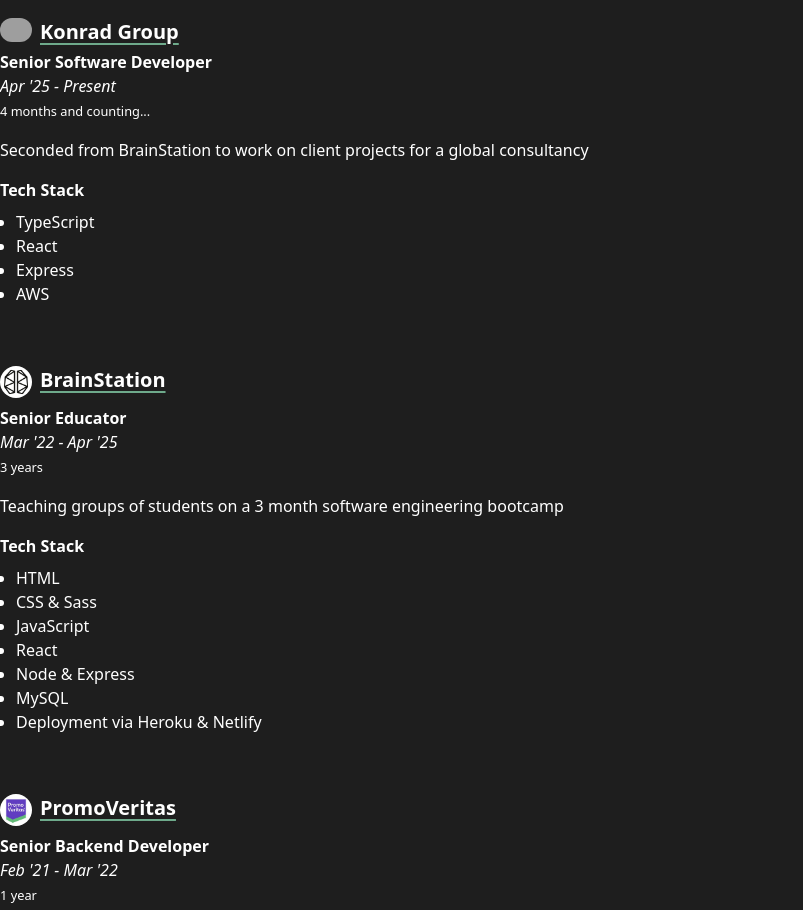
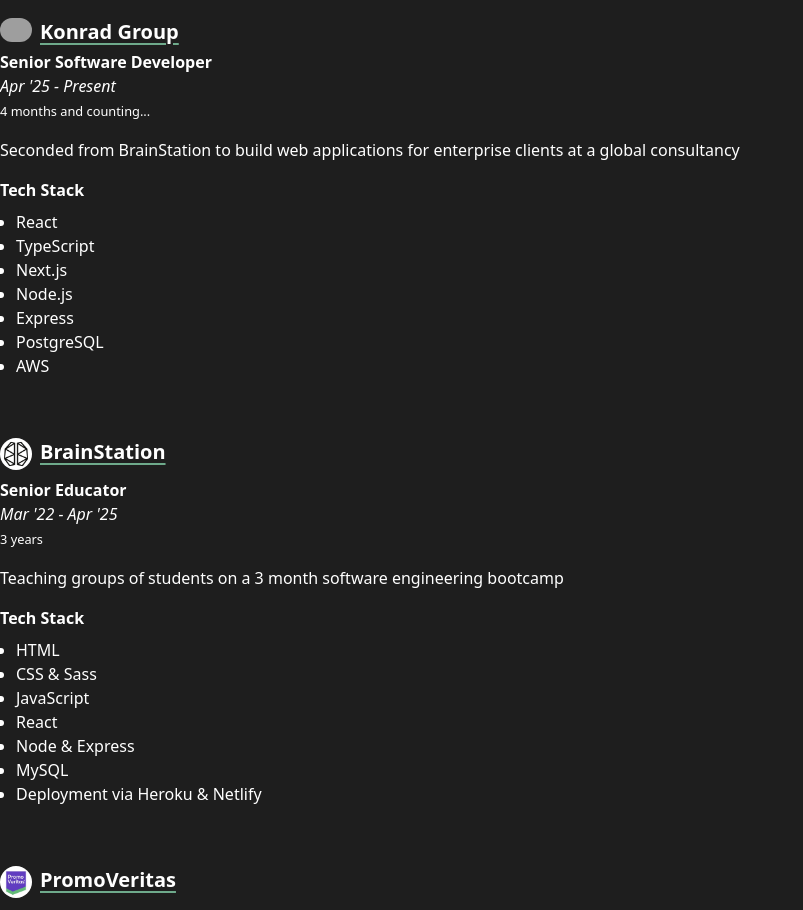
Before and after one commit to SammyAbukmeil/portfolio, a Next.js app: page /en in a window 1280 px wide. Shown: the part 2300-3210 px from the top of the page, without its empty margins (0-803 px from the left). Built offline with nearby package versions, Linux system fonts and the light colour scheme; grey boxes are pictures that could not be loaded.

Commit message:
Update konrad description

```diff
--- a/app/components/sections/ExperienceSection.tsx
+++ b/app/components/sections/ExperienceSection.tsx
@@ -26,9 +26,12 @@
         <p>{t('konrad')}</p>
         <TechStack>
           <ul className="pl-4">
+            <li>React</li>
             <li>TypeScript</li>
-            <li>React</li>
+            <li>Next.js</li>
+            <li>Node.js</li>
             <li>Express</li>
+            <li>PostgreSQL</li>
             <li>AWS</li>
           </ul>
         </TechStack>
--- a/messages/en.json
+++ b/messages/en.json
@@ -47,7 +47,7 @@
   },
   "Experience": {
     "title": "Professional Experience",
-    "konrad": "Seconded from BrainStation to work on client projects for a global consultancy",
+    "konrad": "Seconded from BrainStation to build web applications for enterprise clients at a global consultancy",
     "brainstation": "Teaching groups of students on a 3 month software engineering bootcamp",
     "promoveritas": "Worked on a rebuild of a prize draw competition API",
     "graze": "Worked on an internal PHP application to manage stock and orders",
--- a/messages/jp.json
+++ b/messages/jp.json
@@ -47,7 +47,7 @@
   },
   "Experience": {
     "title": "職歴",
-    "konrad": "BrainStationからの出向でグローバルコンサルタンシーのクライアントプロジェクトに従事",
+    "konrad": "BrainStationからの出向でグローバルコンサルタンシーのエンタープライズクライアント向けにWebアプリケーションを構築",
     "brainstation": "3ヶ月のソフトウェアエンジニアリングブートキャンプで学生グループを指導",
     "promoveritas": "抽選コンペティションAPIの再構築に携わる",
     "graze": "在庫と注文を管理する社内PHPアプリケーションに従事",
```
